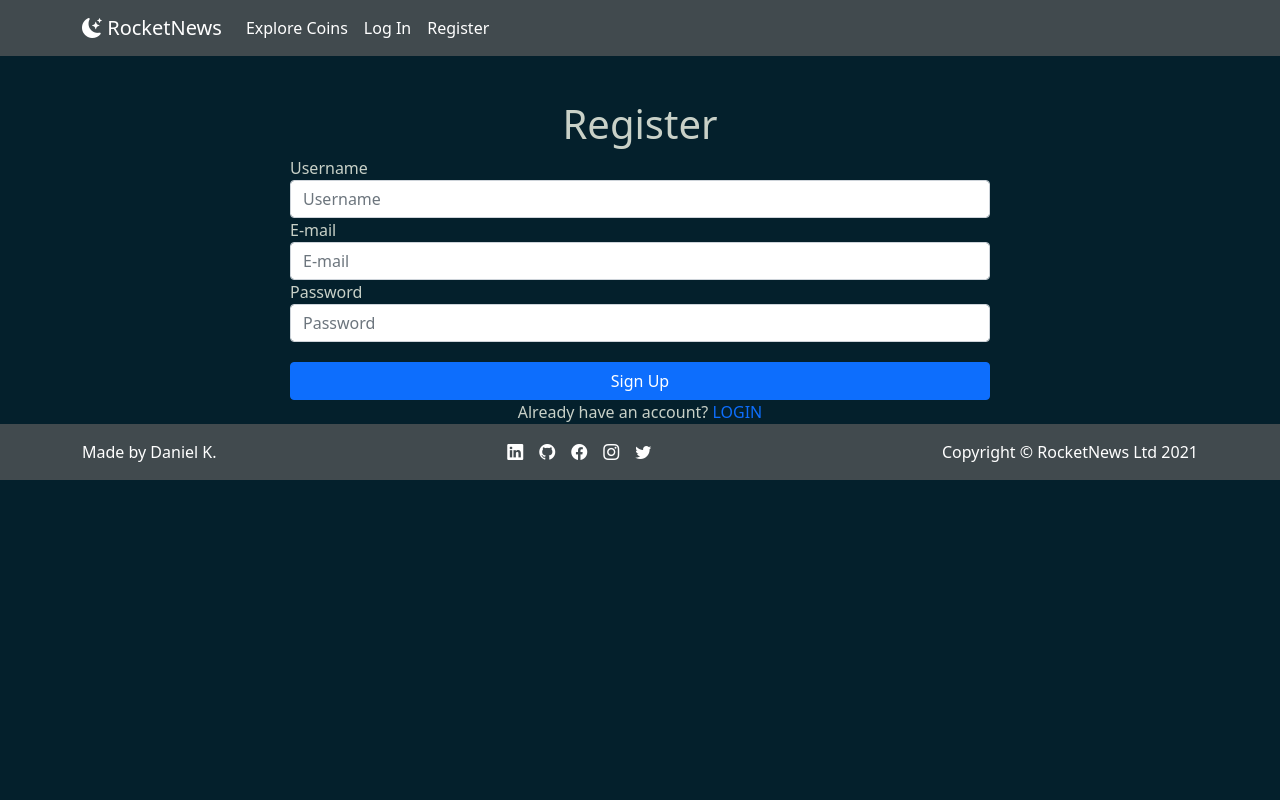
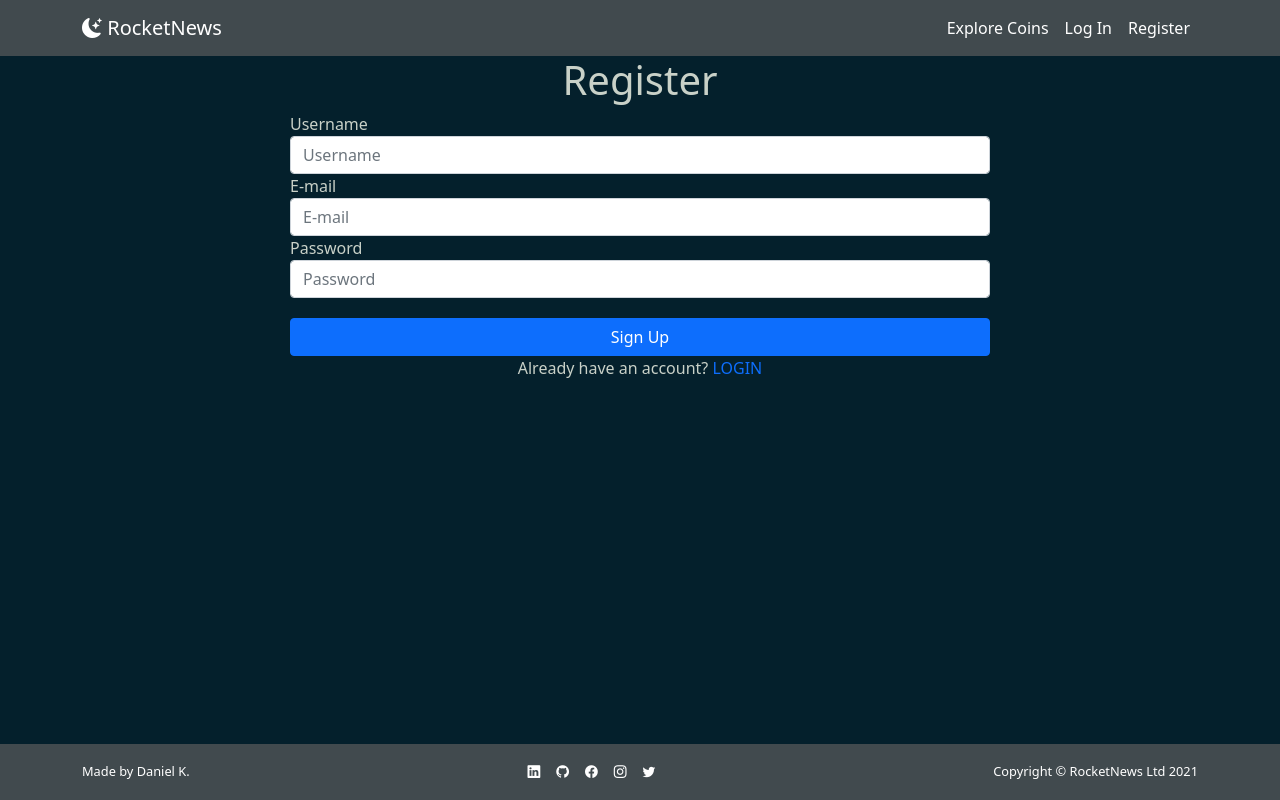
Before and after one commit to denyosaur/RocketNews, a Flask app: page /register in a window 1280 px wide. Run offline with Flask 2, Linux system fonts and the light colour scheme; some libraries are stand-ins or nearby versions.

Commit message:
navbar adjustment and footer fix

```diff
--- a/static/stylesheet.css
+++ b/static/stylesheet.css
@@ -22,24 +22,14 @@ header {
     top: 0;
 }
 
-.nav-options {
-    width:100%;
-}
-
-.nav-options ul {
-    width:100%;
+.navbar-nav {
+    display:flex;
+    flex-direction:row;
+    justify-content:end;
 }
 
 .navbar-brand {
     color: white;
-}
-
-.nav-right {
-    float:right;
-}
-
-.nav-left {
-    float:left;
 }
 
 .nav-item a {
@@ -57,6 +47,7 @@ body {
 
 .body-block {
     margin-top:100px;
+    margin-bottom:15vh;
 }
 
 a {
@@ -306,8 +297,8 @@ table {
 /* Footer */
 .footer-section {
     display:flex;
-    position:relative;
-    bottom:0%;
+    position:fixed;
+    bottom:0;
     background-color:#414a4e;
     color:white;
     height:15vh;
@@ -337,6 +328,11 @@ table {
 }
 
 @media only screen and (min-width: 600px) { /* Small devices */
+    .body-block {
+        margin-top:7vh;
+        margin-bottom:7vh;
+    }
+
     .footer-section {
         height:7vh;
         font-size:.8em;
@@ -351,27 +347,15 @@ table {
 }
 
 @media only screen and (min-width: 768px) { /* Medium devices */
-    .footer-section {
-        height:7vh;
-        font-size:1em;
-    }
-
     .footer-container {
         justify-content:space-evenly;
-        align-items: center;
     }
 }
 
 
 @media only screen and (min-width: 992px) { /* Large devices */
-    .footer-section {
-        height:7vh;
-        font-size:1em;
-    }
-
     .footer-container {
         justify-content:space-between;
-        align-items: center;
     }
 }
 
```
